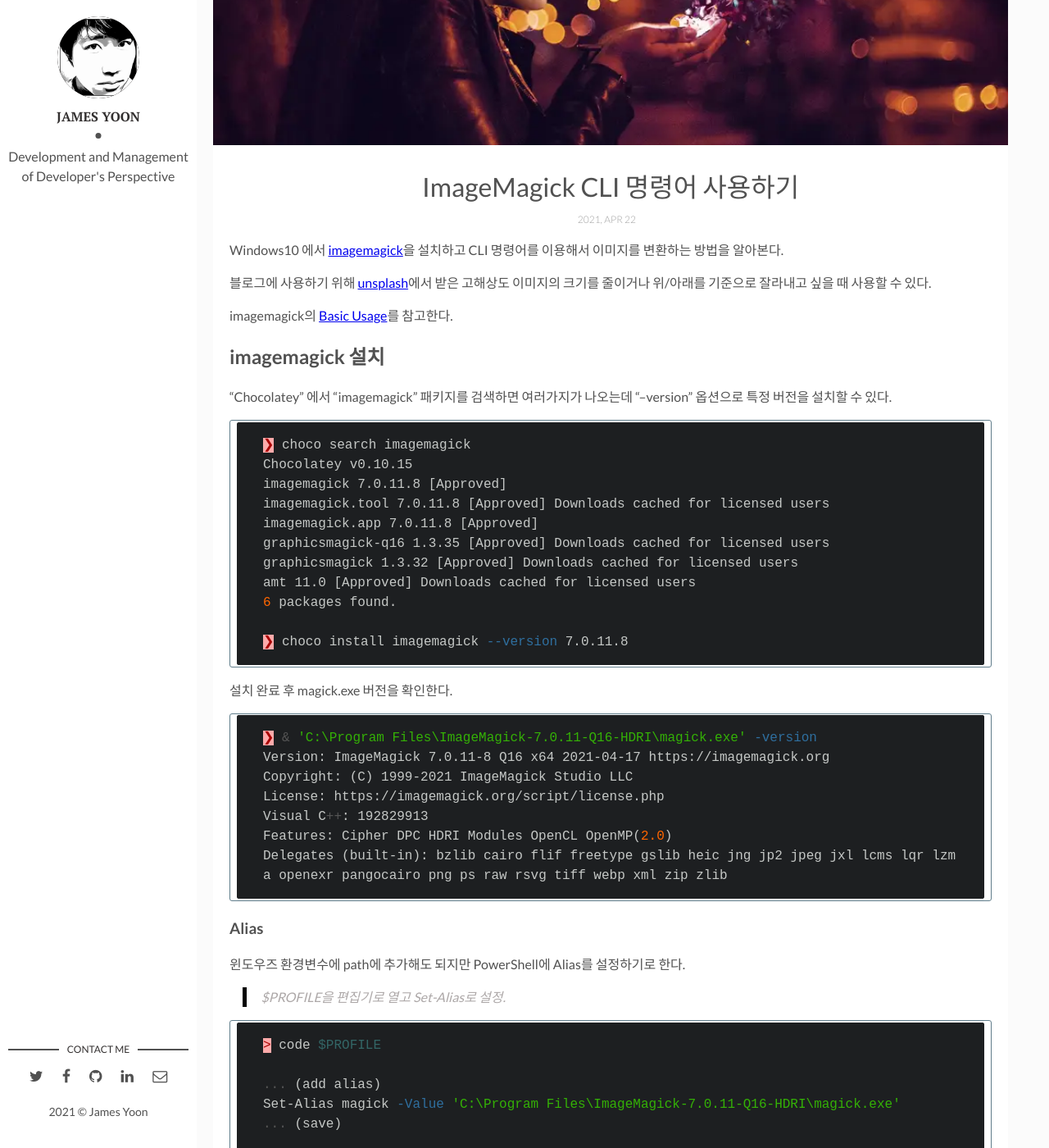
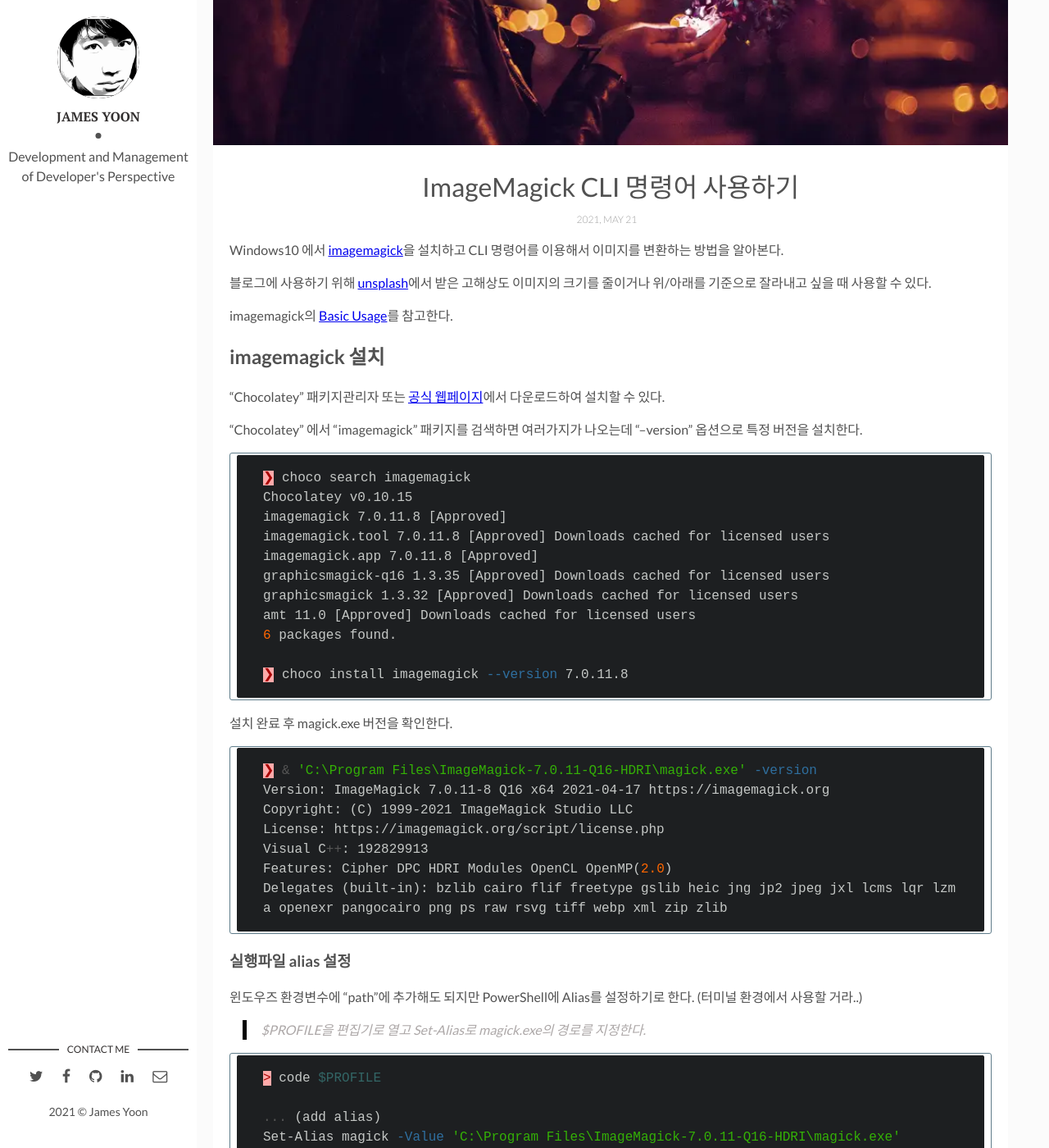
Before and after one commit to butteryoon/butteryoon.github.io, a Jekyll site: the page built from _posts/2021-04-22-imagemagick.md, in a window 1280 px wide and 1400 px high, scrolled down 343 px. Shown: the whole window at 82% size. Built offline with Jekyll 4.4.1, drawn with Linux system fonts in a browser that asks for light colours; comment, search, counter and statistics services are not loaded; some of the changed text lies outside the part shown.

Commit message:
magick : crop 기준 추가

````diff
--- a/_posts/2021-04-22-imagemagick.md
+++ b/_posts/2021-04-22-imagemagick.md
@@ -4,7 +4,7 @@
 description: "Windows Terminal 환경에서 imagemagick을 설치하고 CLI 명령어를 이용해서 이미지를 변환하는 방법을 알아본다."
 img: imagemagick_title_crop.webp
 date: 2021-04-22 18:00:00 +0900
-last_modified_at: 2021-04-22 18:00:00 +0900
+last_modified_at: 2021-05-21 01:00:00 +0900
 tags: [Windows10, imagemagick, convert, magick] # add tag
 related: Windows10
 categories: tools
@@ -20,7 +20,9 @@
 
 ## imagemagick 설치
 
-"Chocolatey" 에서 "imagemagick" 패키지를 검색하면 여러가지가 나오는데 "--version" 옵션으로 특정 버전을 설치할 수 있다.
+"Chocolatey" 패키지관리자 또는 [공식 웹페이지](https://imagemagick.org/script/download.php#windows)에서 다운로드하여 설치할 수 있다.
+
+"Chocolatey" 에서 "imagemagick" 패키지를 검색하면 여러가지가 나오는데 "--version" 옵션으로 특정 버전을 설치한다.
 
 ```powershell
 ❯ choco search imagemagick
@@ -48,11 +50,11 @@
 Delegates (built-in): bzlib cairo flif freetype gslib heic jng jp2 jpeg jxl lcms lqr lzma openexr pangocairo png ps raw rsvg tiff webp xml zip zlib
 ```
 
-### Alias
+### 실행파일 alias 설정
 
-윈도우즈 환경변수에 path에 추가해도 되지만 PowerShell에 Alias를 설정하기로 한다.
+윈도우즈 환경변수에 "path"에 추가해도 되지만 PowerShell에 Alias를 설정하기로 한다. (터미널 환경에서 사용할 거라..)
 
-> $PROFILE을 편집기로 열고 Set-Alias로 설정.
+> $PROFILE을 편집기로 열고 Set-Alias로 magick.exe의 경로를 지정한다.
 
 ```powershell
 > code $PROFILE
@@ -82,6 +84,8 @@
 
 고해상도 이미지를 특정 사이즈로 변경 하고 이미지의 가운데를 기준으로 아래쪽으로 100픽셀을 잘라낸다. 이미지 사이즈를 줄이기위해 이미지 포맷은 webp로 변환한다.
 
+*이 페이지의 타이틀 이미지를 아래의 옵션으로 crop 해서 잘랐다.*
+
 > -resize 900x600
 > -gravity Center
 > -crop 900x600-0-100
@@ -96,6 +100,23 @@
 ❯ magick identify .\imagemagick_title_crop.webp
 .\imagemagick_title_crop.webp WEBP 900x500 900x500+0+0 8-bit sRGB 25492B 0.000u 0:00.008
 ```
+
+## 이미지 자르기 기준
+
+이미지를 왼쪽/오른쪽 또는 위/아래 기준으로 자르고 싶을 때 아래와 같이 "-crop" 옵션을 사용한다.
+
+> -crop -500-0 : 오른쪽 500픽셀 자름.
+> -crop +500-0 : 왼쪽 500픽셀 자름.
+
+```powershell
+❯ magick identify .\main_screen.png
+.\main_screen.png PNG 2400x1080 2400x1080+0+0 8-bit sRGB 2.00877MiB 0.000u 0:00.000
+
+❯ magick .\main_screen.png -gravity center -crop -500-0 m5_main_screen.png
+❯ magick .\main_screen.png -gravity center -crop +500-0 m6_main_screen.png
+```
+
+![magick-crop]({{site.baseurl}}/assets/img/m_imagemagick_crop.webp){:width="800px"}
 
 ## WSL Ubuntu 20.04
 
````
Also changed, not shown: _posts/2020-04-08-smb.md (+9 -5 lines), assets/img/m_imagemagick_crop.webp (added).
